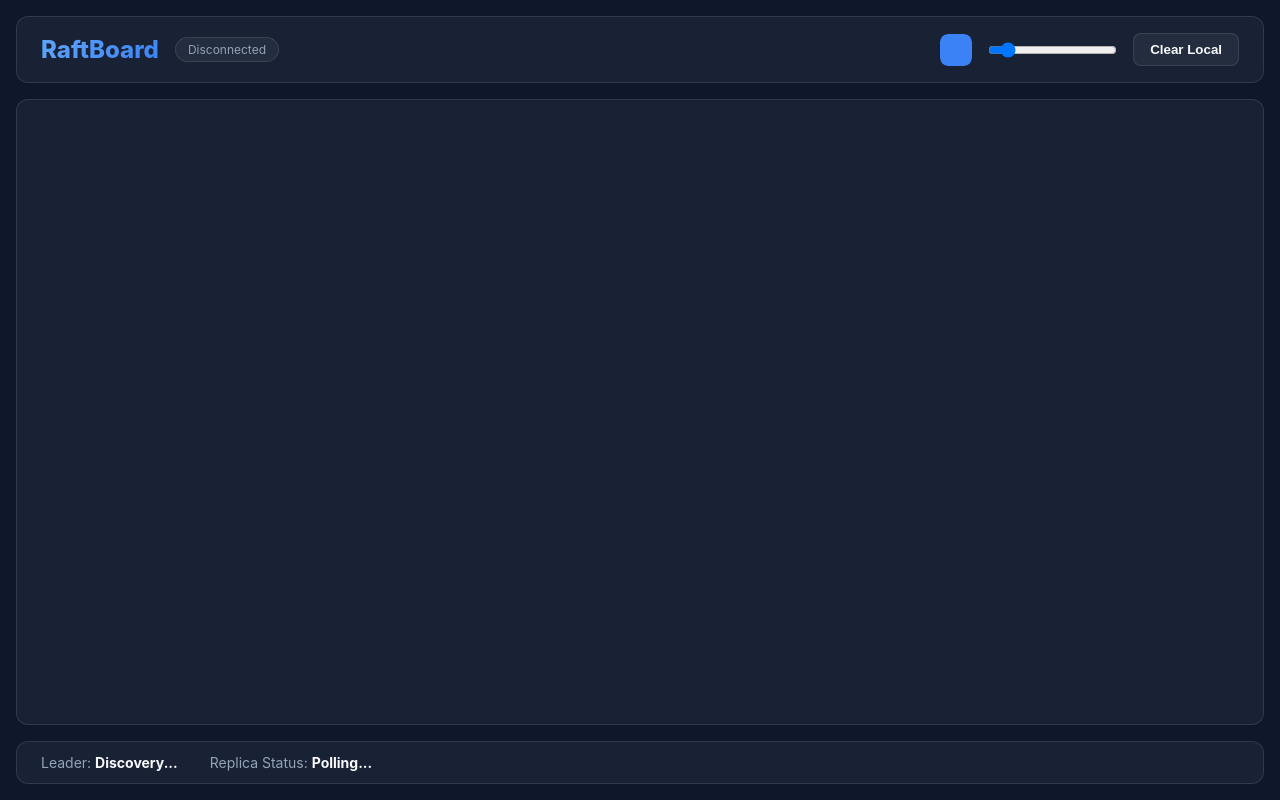
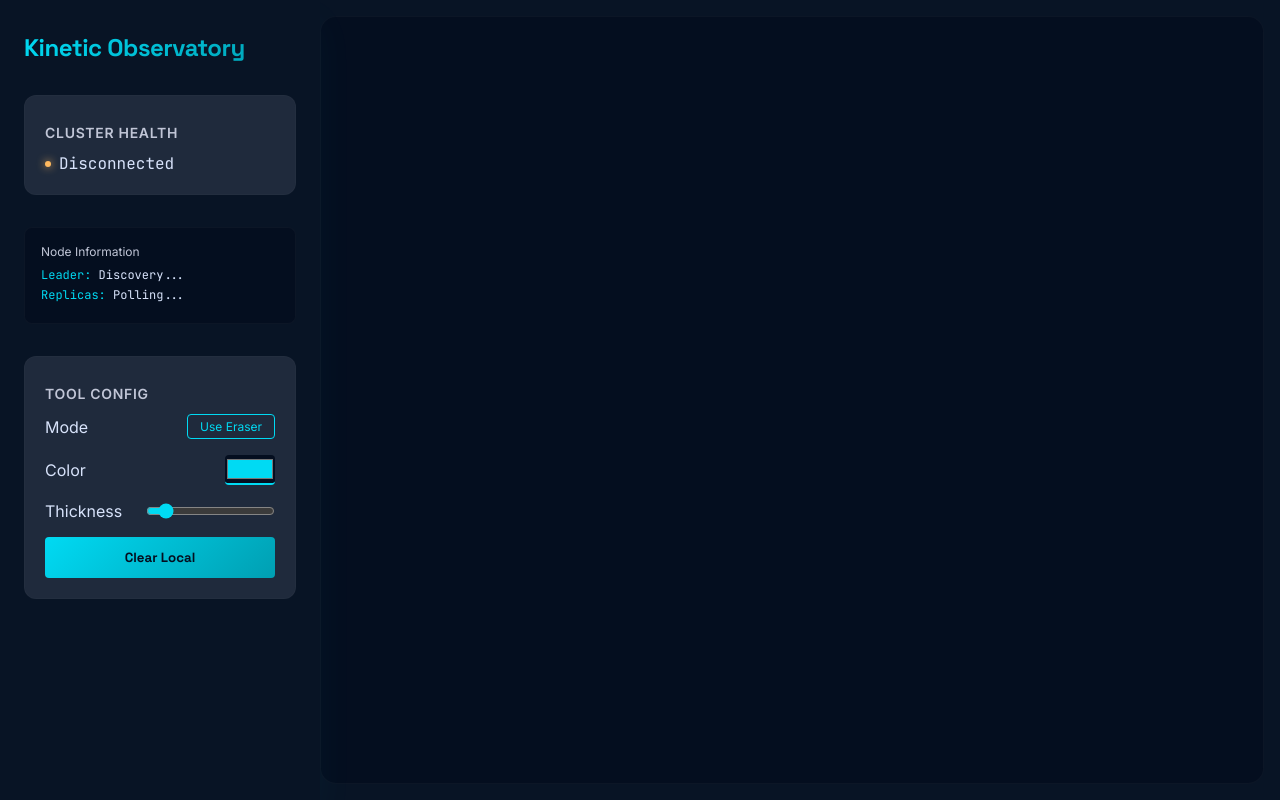
Before and after one commit to Rishi94523/mini-raft-drawing-board, a website with bundled scripts: page frontend/public/index.html in a window 1280 px wide. Built offline with nearby package versions, Linux system fonts and the light colour scheme; no server answers.

Commit message:
feat: integrate Stitch Kinetic Observatory UI and Eraser logic

```diff
--- a/frontend/public/index.html
+++ b/frontend/public/index.html
@@ -3,33 +3,55 @@
 <head>
     <meta charset="UTF-8">
     <meta name="viewport" content="width=device-width, initial-scale=1.0">
-    <title>Mini-Raft Drawing Board</title>
+    <title>Kinetic Observatory - RaftBoard</title>
+    <link rel="preconnect" href="https://fonts.googleapis.com">
+    <link rel="preconnect" href="https://fonts.gstatic.com" crossorigin>
+    <link href="https://fonts.googleapis.com/css2?family=Inter:wght@400;500;600&family=JetBrains+Mono:wght@400;500&family=Space+Grotesk:wght@500;700&display=swap" rel="stylesheet">
     <link rel="stylesheet" href="style.css">
 </head>
 <body>
     <div class="app-container">
-        <header>
-            <div class="logo">
-                <h1>RaftBoard</h1>
-                <span class="status-badge" id="conn-status">Connecting...</span>
-            </div>
-            <div class="controls">
-                <input type="color" id="color-picker" value="#3b82f6">
-                <input type="range" id="width-picker" min="1" max="20" value="3">
-                <button id="clear-btn">Clear Local</button>
-            </div>
-        </header>
+        <!-- Asymmetric Layout approach -->
+        <aside class="inspector-panel">
+            <header>
+                <h1 class="font-display primary-gradient-text">Kinetic Observatory</h1>
+            </header>
 
-        <main>
+            <section class="system-status surface-container-high">
+                <h2 class="font-body">Cluster Health</h2>
+                <div class="status-indicator">
+                    <span class="pulse-dot" id="conn-state-pulse"></span>
+                    <span id="conn-status" class="font-mono">Connecting...</span>
+                </div>
+            </section>
+
+            <section class="system-logs surface-container-lowest">
+                <div class="log-label font-body">Node Information</div>
+                <div class="log-line font-mono">Leader: <strong id="leader-id">Discovery...</strong></div>
+                <div class="log-line font-mono">Replicas: <strong id="cluster-status">Polling...</strong></div>
+            </section>
+
+            <section class="controls surface-container-high">
+                <h2 class="font-body">Tool Config</h2>
+                <div class="tool-group">
+                    <label class="font-body">Mode</label>
+                    <button id="eraser-btn" class="btn-toggle">Use Eraser</button>
+                </div>
+                <div class="tool-group">
+                    <label class="font-body">Color</label>
+                    <input type="color" id="color-picker" value="#00daf3">
+                </div>
+                <div class="tool-group">
+                    <label class="font-body">Thickness</label>
+                    <input type="range" id="width-picker" min="1" max="20" value="3">
+                </div>
+                <button id="clear-btn" class="btn-primary">Clear Local</button>
+            </section>
+        </aside>
+
+        <main class="canvas-expanse surface-container-lowest">
             <canvas id="drawing-canvas"></canvas>
         </main>
-
-        <footer>
-            <div class="node-info">
-                <span>Leader: <strong id="leader-id">Discovery...</strong></span>
-                <span>Replica Status: <strong id="cluster-status">Polling...</strong></span>
-            </div>
-        </footer>
     </div>
     <script type="module" src="/dist/frontend/src/app.js"></script>
 </body>
--- a/frontend/public/style.css
+++ b/frontend/public/style.css
@@ -1,148 +1,190 @@
 :root {
-    --bg-dark: #0f172a;
-    --card-bg: rgba(30, 41, 59, 0.7);
-    --primary: #3b82f6;
-    --text-main: #f8fafc;
-    --text-muted: #94a3b8;
-    --accent: #10b981;
+  --surface: #081425;
+  --surface-container-low: #111c2d;
+  --surface-container-lowest: #040e1f;
+  --surface-container-high: #1f2a3c;
+  --surface-variant: #2a3548;
+
+  --primary: #00daf3;
+  --primary-container: #009fb2;
+  --secondary: #4edea3;
+  --tertiary: #ffb95f;
+  --outline-variant: #414754;
+
+  --text-primary: #d8e3fb;
+  --text-secondary: #c1c6d7;
 }
 
 * {
+  box-sizing: border-box;
   margin: 0;
   padding: 0;
-    box-sizing: border-box;
 }
 
 body {
-    font-family: 'Inter', -apple-system, BlinkMacSystemFont, "Segoe UI", Roboto, Helvetica, Arial, sans-serif;
-    background-color: var(--bg-dark);
-    color: var(--text-main);
+  background-color: var(--surface);
+  color: var(--text-primary);
+  font-family: 'Inter', sans-serif;
+  height: 100vh;
+  display: flex;
   overflow: hidden;
-    height: 100vh;
 }
+
+.font-display { font-family: 'Space Grotesk', sans-serif; }
+.font-body { font-family: 'Inter', sans-serif; }
+.font-mono { font-family: 'JetBrains Mono', monospace; }
+
+h1 { font-size: 1.5rem; letter-spacing: -0.02em; }
+h2 { font-size: 0.875rem; color: var(--text-secondary); margin-bottom: 0.75rem; text-transform: uppercase; letter-spacing: 0.05em; margin-top: 0.5rem;}
 
 .app-container {
   display: flex;
-    flex-direction: column;
-    height: 100vh;
-    padding: 1rem;
-    gap: 1rem;
+  width: 100%;
+  height: 100%;
 }
 
-header {
+/* Asymmetric Layout */
+.inspector-panel {
+  width: 320px;
+  background-color: var(--surface);
+  padding: 2rem 1.5rem;
   display: flex;
-    justify-content: space-between;
-    align-items: center;
-    padding: 1rem 1.5rem;
-    background: var(--card-bg);
-    backdrop-filter: blur(12px);
-    border-radius: 12px;
-    border: 1px solid rgba(255, 255, 255, 0.1);
+  flex-direction: column;
+  gap: 2rem;
+  z-index: 10;
+  box-shadow: 0 20px 40px rgba(0, 218, 243, 0.04);
 }
 
-.logo {
-    display: flex;
-    align-items: center;
-    gap: 1rem;
-}
-
-.logo h1 {
-    font-size: 1.5rem;
-    font-weight: 800;
-    background: linear-gradient(135deg, #60a5fa, #3b82f6);
+.primary-gradient-text {
+  background: linear-gradient(135deg, var(--primary), var(--primary-container));
   -webkit-background-clip: text;
-    background-clip: text;
   -webkit-text-fill-color: transparent;
 }
 
-.status-badge {
-    font-size: 0.75rem;
-    padding: 0.25rem 0.75rem;
-    border-radius: 9999px;
-    background: rgba(255, 255, 255, 0.05);
-    color: var(--text-muted);
-    border: 1px solid rgba(255, 255, 255, 0.1);
+/* Surfaces */
+.surface-container-high {
+  background-color: var(--surface-container-high);
+  border-radius: 12px;
+  padding: 1.25rem;
 }
 
-.status-badge.connected {
-    color: var(--accent);
-    background: rgba(16, 185, 129, 0.1);
-    border-color: rgba(16, 185, 129, 0.2);
+.surface-container-lowest {
+  background-color: var(--surface-container-lowest);
+  border-radius: 8px;
+  padding: 1rem;
 }
 
-.controls {
+/* Glow Borders */
+.surface-container-high, .surface-container-lowest {
+  border: 1px solid rgba(65, 71, 84, 0.15); /* Ghost Border Fallback */
+}
+
+/* Pulse animation */
+@keyframes pulseHeartbeat {
+  0% { transform: scale(1); opacity: 1; }
+  50% { transform: scale(1.5); opacity: 0.5; }
+  100% { transform: scale(1); opacity: 1; }
+}
+
+.status-indicator {
   display: flex;
   align-items: center;
-    gap: 1rem;
+  gap: 0.5rem;
 }
 
-input[type="color"] {
-    -webkit-appearance: none;
-    appearance: none;
-    border: none;
-    width: 32px;
-    height: 32px;
-    border-radius: 8px;
-    cursor: pointer;
-    background: none;
+.pulse-dot {
+  width: 6px;
+  height: 6px;
+  background-color: var(--secondary);
+  border-radius: 50%;
+  animation: pulseHeartbeat 2s infinite ease-out;
+}
+.pulse-dot.disconnected {
+  background-color: var(--tertiary);
+  animation: none;
+  box-shadow: 0 0 8px var(--tertiary);
 }
 
-input[type="color"]::-webkit-color-swatch-wrapper {
+.system-logs .log-label {
+  font-size: 0.75rem;
+  color: var(--text-secondary);
+  margin-bottom: 0.5rem;
+}
+
+.system-logs .log-line {
+  font-size: 0.75rem;
+  margin-bottom: 0.25rem;
+  color: var(--primary);
+}
+
+.system-logs strong {
+  color: var(--text-primary);
+  font-weight: normal;
+}
+
+.tool-group {
+  display: flex;
+  align-items: center;
+  justify-content: space-between;
+  margin-bottom: 1rem;
+}
+
+.tool-group input[type="color"] {
+  background-color: var(--surface-container-lowest);
+  border: none;
+  border-bottom: 2px solid var(--primary);
+  border-radius: 4px;
+  height: 30px;
+  width: 50px;
+  cursor: pointer;
   padding: 0;
 }
-
-input[type="color"]::-webkit-color-swatch {
-    border: none;
-    border-radius: 8px;
-    box-shadow: 0 4px 6px -1px rgba(0, 0, 0, 0.1);
+.tool-group input[type="range"] {
+  accent-color: var(--primary);
 }
 
-button {
-    padding: 0.5rem 1rem;
-    border-radius: 8px;
-    border: 1px solid rgba(255, 255, 255, 0.1);
-    background: rgba(255, 255, 255, 0.05);
-    color: var(--text-main);
+.btn-primary {
+  width: 100%;
+  padding: 0.75rem;
+  background: linear-gradient(135deg, var(--primary), var(--primary-container));
+  color: var(--surface-container-lowest);
+  border: none;
+  border-radius: 0.25rem;
+  font-family: 'Space Grotesk', sans-serif;
+  font-weight: 700;
   cursor: pointer;
-    font-weight: 600;
-    transition: all 0.2s;
+  transition: filter 300ms ease-out;
+}
+.btn-primary:hover {
+  filter: brightness(1.2);
 }
 
-button:hover {
-    background: rgba(255, 255, 255, 0.1);
+.btn-toggle {
+  padding: 0.25rem 0.75rem;
+  background-color: transparent;
+  color: var(--primary);
+  border: 1px solid var(--primary);
+  border-radius: 0.25rem;
+  font-family: 'Inter', sans-serif;
+  font-size: 0.75rem;
+  cursor: pointer;
+  transition: all 200ms ease;
+}
+.btn-toggle.active {
+  background-color: var(--primary);
+  color: var(--surface-container-lowest);
 }
 
-main {
+.canvas-expanse {
   flex: 1;
+  margin: 1rem 1rem 1rem 0;
   position: relative;
-    background: var(--card-bg);
-    border-radius: 12px;
-    border: 1px solid rgba(255, 255, 255, 0.1);
   overflow: hidden;
+  border-radius: 16px;
 }
 
-canvas {
+#drawing-canvas {
   width: 100%;
   height: 100%;
-    display: block;
   cursor: crosshair;
 }
-
-footer {
-    padding: 0.75rem 1.5rem;
-    background: var(--card-bg);
-    backdrop-filter: blur(12px);
-    border-radius: 12px;
-    border: 1px solid rgba(255, 255, 255, 0.1);
-    font-size: 0.875rem;
-}
-
-.node-info {
-    display: flex;
-    gap: 2rem;
-    color: var(--text-muted);
-}
-
-.node-info strong {
-    color: var(--text-main);
-}
--- a/frontend/src/app.ts
+++ b/frontend/src/app.ts
@@ -15,11 +15,14 @@ const ctx = canvas.getContext('2d')!;
 const colorPicker = document.getElementById('color-picker') as HTMLInputElement;
 const widthPicker = document.getElementById('width-picker') as HTMLInputElement;
 const clearBtn = document.getElementById('clear-btn') as HTMLButtonElement;
+const eraserBtn = document.getElementById('eraser-btn') as HTMLButtonElement;
 const connStatus = document.getElementById('conn-status') as HTMLElement;
+const connStatePulse = document.getElementById('conn-state-pulse') as HTMLElement;
 const leaderIdEl = document.getElementById('leader-id') as HTMLElement;
 const clusterStatusEl = document.getElementById('cluster-status') as HTMLElement;
 
 let isDrawing = false;
+let isErasing = false;
 let lastX = 0;
 let lastY = 0;
 let ws: WebSocket | null = null;
@@ -37,8 +40,14 @@ window.addEventListener('resize', resize);
 resize();
 
 function stroke(s: StrokeEvent, isLocal = false) {
+    if (s.color === 'ERASER') {
+        ctx.globalCompositeOperation = 'destination-out';
+        ctx.strokeStyle = 'rgba(0,0,0,1)';
+    } else {
+        ctx.globalCompositeOperation = 'source-over';
+        ctx.strokeStyle = s.color;
+    }
     ctx.beginPath();
-    ctx.strokeStyle = s.color;
     ctx.lineWidth = s.width;
     ctx.lineCap = 'round';
     ctx.lineJoin = 'round';
@@ -70,21 +79,21 @@ function connect() {
 
     ws.onopen = () => {
         connStatus.innerText = 'Connected';
-        connStatus.className = 'status-badge connected';
+        connStatePulse.className = 'pulse-dot connected';
         syncLog();
         updateClusterInfo();
     };
 
     ws.onclose = () => {
         connStatus.innerText = 'Disconnected';
-        connStatus.className = 'status-badge';
+        connStatePulse.className = 'pulse-dot disconnected';
         setTimeout(connect, 2000);
     };
 
     ws.onmessage = (event) => {
         const message = JSON.parse(event.data);
         if (message.type === 'stroke-committed') {
-            stroke(message.data);
+            stroke(message.data.stroke);
         } else if (message.type === 'error') {
             console.error('Gateway error:', message.message);
         }
@@ -119,13 +128,13 @@ canvas.addEventListener('mousemove', (e) => {
     const currentY = e.offsetY;
 
     const s: StrokeEvent = {
-        id: Math.random().toString(36).substring(2, 9),
+        id: crypto.randomUUID(),
         x0: lastX,
         y0: lastY,
         x1: currentX,
         y1: currentY,
-        color: colorPicker.value,
-        width: Number(widthPicker.value),
+        color: isErasing ? 'ERASER' : colorPicker.value,
+        width: isErasing ? parseInt(widthPicker.value) * 5 : parseInt(widthPicker.value),
         timestamp: Date.now()
     };
 
@@ -147,3 +156,16 @@ canvas.addEventListener('mouseout', () => isDrawing = false);
 clearBtn.addEventListener('click', () => {
     ctx.clearRect(0, 0, canvas.width, canvas.height);
 });
+
+eraserBtn.addEventListener('click', () => {
+    isErasing = !isErasing;
+    if (isErasing) {
+        eraserBtn.classList.add('active');
+        eraserBtn.innerText = 'Erase Active';
+    } else {
+        eraserBtn.classList.remove('active');
+        eraserBtn.innerText = 'Use Eraser';
+    }
+});
+
+// Sync log
--- a/package.json
+++ b/package.json
@@ -5,6 +5,7 @@
   "type": "module",
   "scripts": {
     "build": "tsc -p tsconfig.json",
+    "dev:frontend": "tsc -w -p tsconfig.json",
     "dev:replica1": "tsx watch replica1/src/index.ts",
     "dev:replica2": "tsx watch replica2/src/index.ts",
     "dev:replica3": "tsx watch replica3/src/index.ts",
--- a/shared/src/types.ts
+++ b/shared/src/types.ts
@@ -30,6 +30,7 @@ export interface RequestVoteResponse {
 export interface HeartbeatRequest {
   term: number;
   leaderId: string;
+  leaderCommit?: number;
 }
 
 export interface HeartbeatResponse {
```
Also changed, not shown: docker-compose.yml (+17 -0 lines), shared/src/raftNode.ts (+6 -1 lines). Lines whose indentation alone changed are shown as unchanged.
